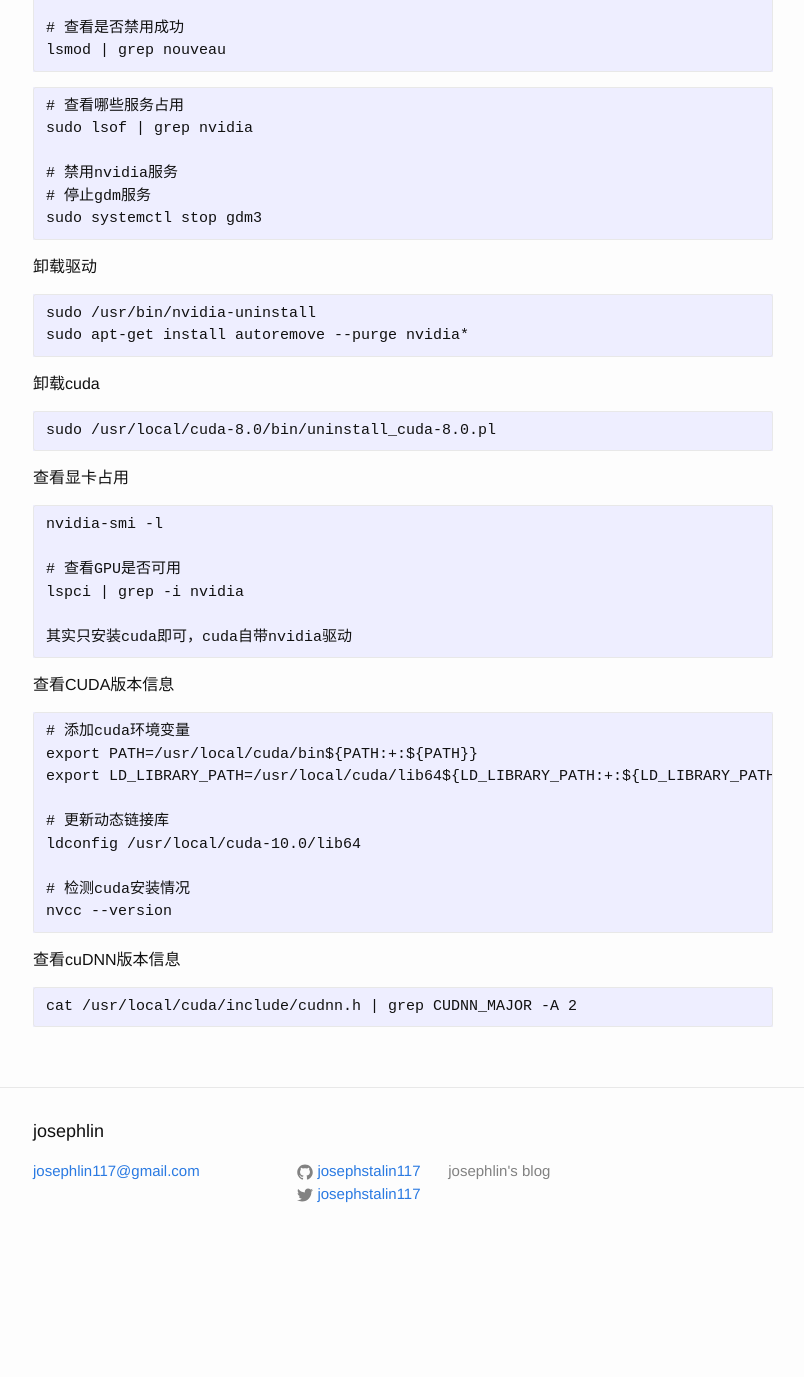
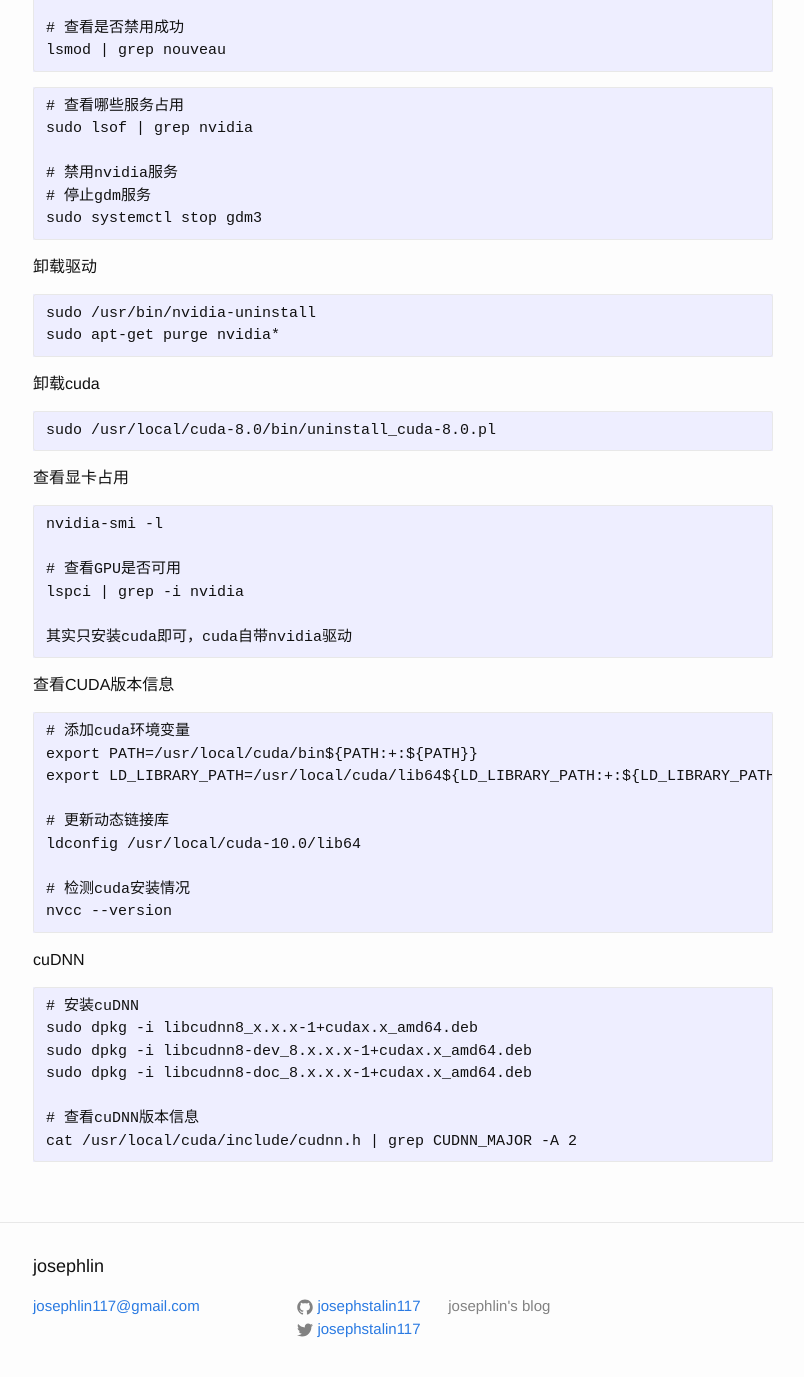
Before and after one commit to josephstalin117/josephstalin117.github.io, a Jekyll site: the page built from _posts/2019-9-4-nvidia.markdown, in a window 1280 px wide and 1400 px high, scrolled down 433 px. Shown: the top 1377 px of the window, without its empty margins (237-1041 px from the left). Built offline with Jekyll 4.4.1, drawn with Linux system fonts in a browser that asks for light colours; before the commit the page ends 1698 px from its top, so only the background shows below that.

Commit message:
update nvidia uninstall & cudnn uninstall

````diff
--- a/_posts/2019-9-4-nvidia.markdown
+++ b/_posts/2019-9-4-nvidia.markdown
@@ -32,7 +32,7 @@ sudo systemctl stop gdm3
 卸载驱动
 ```
 sudo /usr/bin/nvidia-uninstall
-sudo apt-get install autoremove --purge nvidia*
+sudo apt-get purge nvidia*
 ```
 
 卸载cuda
@@ -63,7 +63,13 @@ ldconfig /usr/local/cuda-10.0/lib64
 nvcc --version
 ```
 
-查看cuDNN版本信息
+cuDNN
 ```
+# 安装cuDNN
+sudo dpkg -i libcudnn8_x.x.x-1+cudax.x_amd64.deb
+sudo dpkg -i libcudnn8-dev_8.x.x.x-1+cudax.x_amd64.deb
+sudo dpkg -i libcudnn8-doc_8.x.x.x-1+cudax.x_amd64.deb
+
+# 查看cuDNN版本信息
 cat /usr/local/cuda/include/cudnn.h | grep CUDNN_MAJOR -A 2
 ```
````
